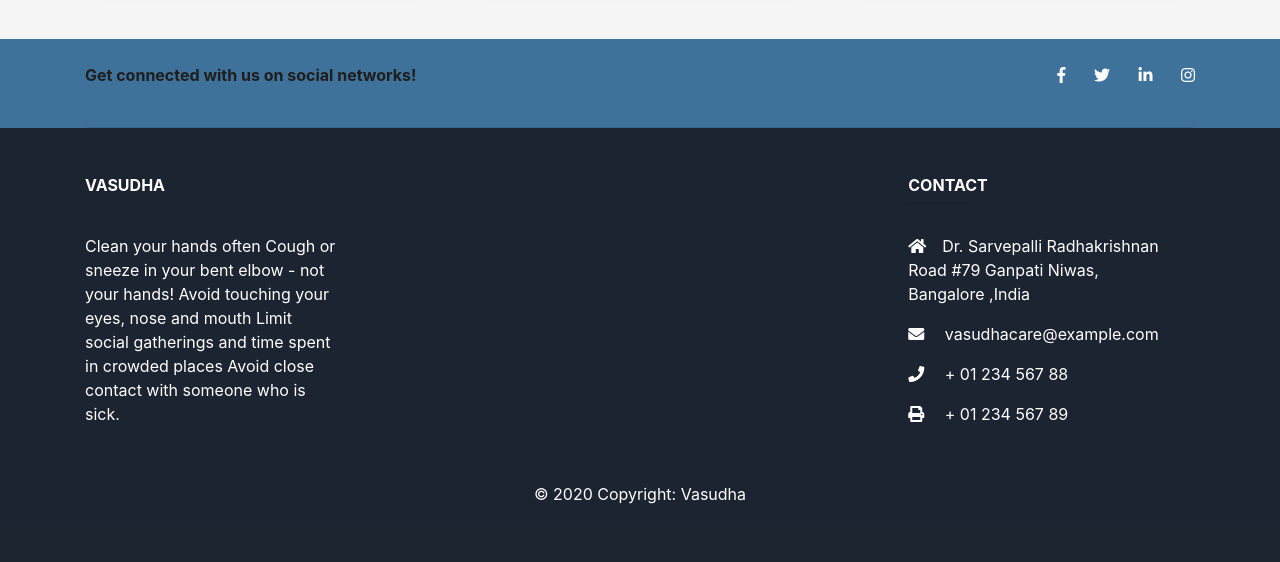
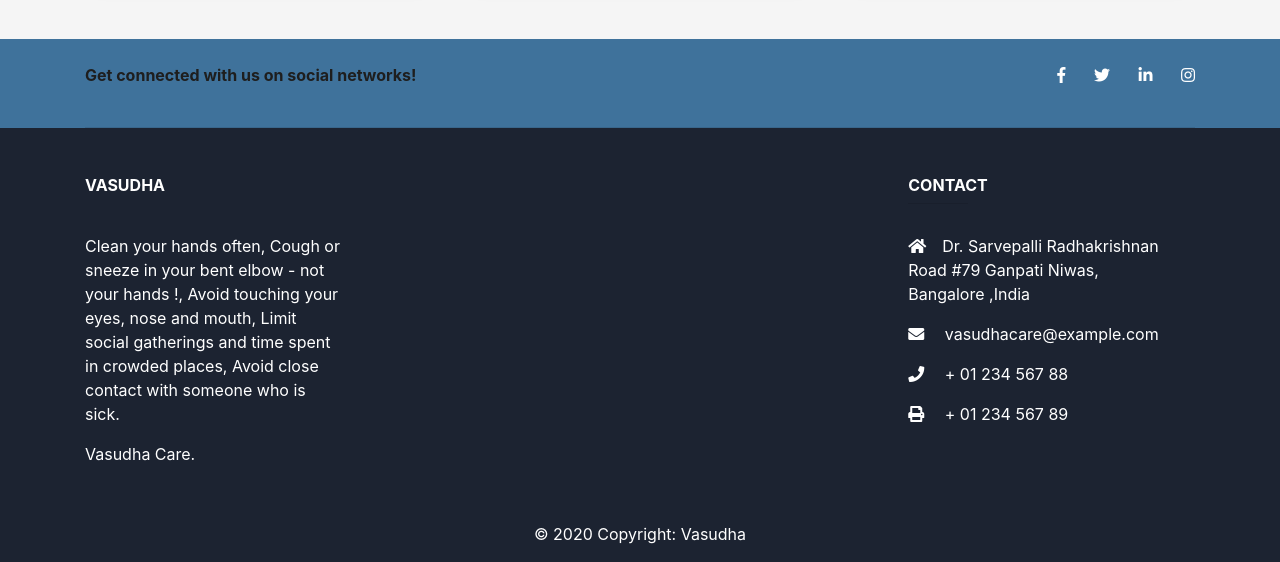
Before and after one commit to sachin0021/Vasudha-covid-19-management-, a PHP site: page /source/index.php in a window 1280 px wide. Shown: the part 1235-1797 px from the top of the page. Before the commit the page ends 1739 px from the top, so only its background shows below. Run offline with PHP 8.4, Linux system fonts and the light colour scheme; some web fonts are replaced.

Commit message:
footer content udated

```diff
--- a/source/index.php
+++ b/source/index.php
@@ -238,12 +238,12 @@ echo $string;
                     <!-- Content -->
                     <h6 class="text-uppercase font-weight-bold text-white">Vasudha</h6>
                     <hr class="teal accent-3 mb-4 mt-0 d-inline-block mx-auto">
-                    <p>Clean your hands often
-                        Cough or sneeze in your bent elbow - not your hands!
-                        Avoid touching your eyes, nose and mouth
-                        Limit social gatherings and time spent in crowded places
-                        Avoid close contact with someone who is sick.
-                    </p>
+                    <p>Clean your hands often,
+                    Cough or sneeze in your bent elbow - not your hands !,
+                    Avoid touching your eyes, nose and mouth,
+                    Limit social gatherings and time spent in crowded places,
+                    Avoid close contact with someone who is sick.</p>
+                    <p>Vasudha Care.</p>
 
                 </div>
                 <!-- Grid column -->
```
